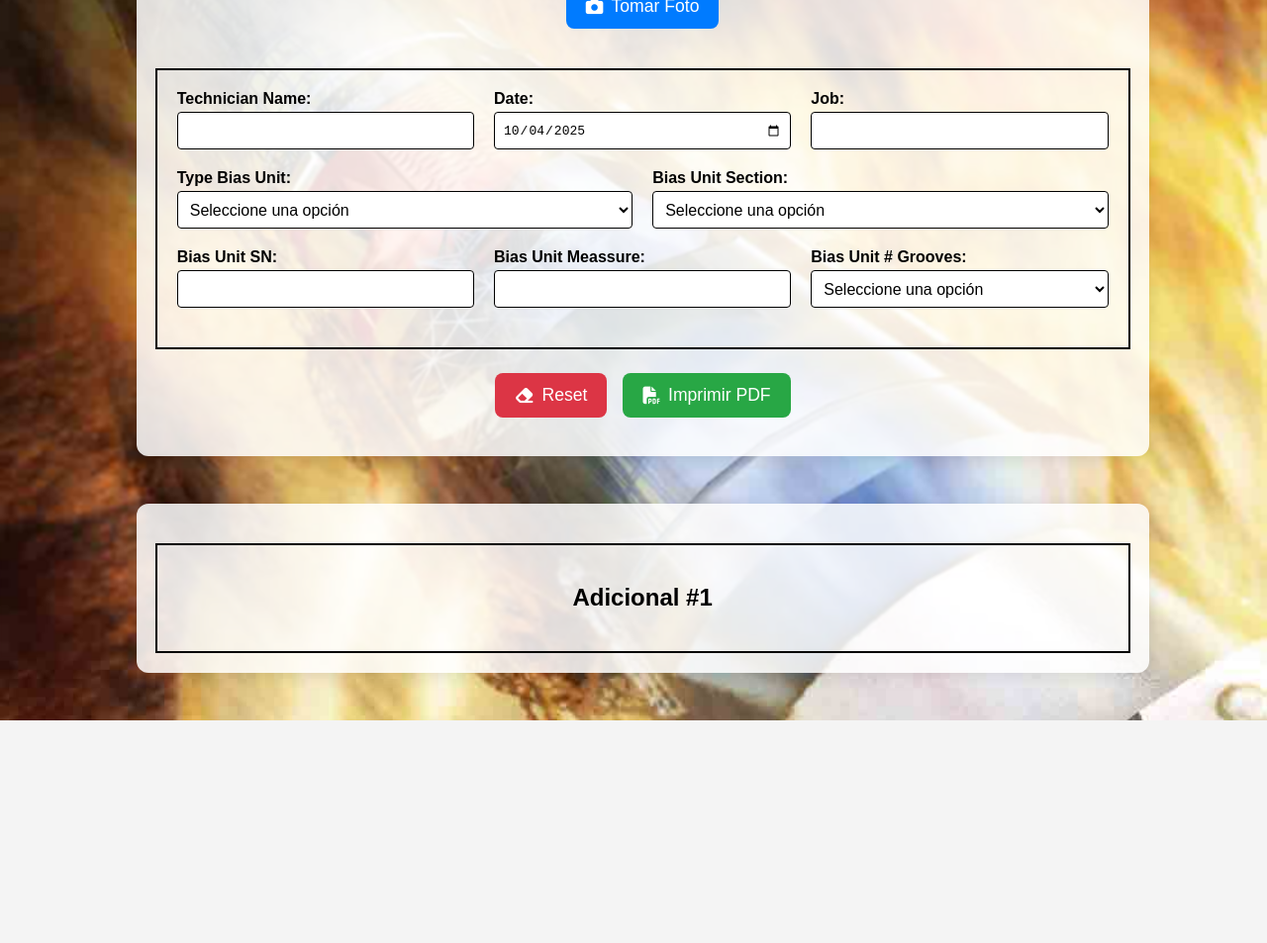
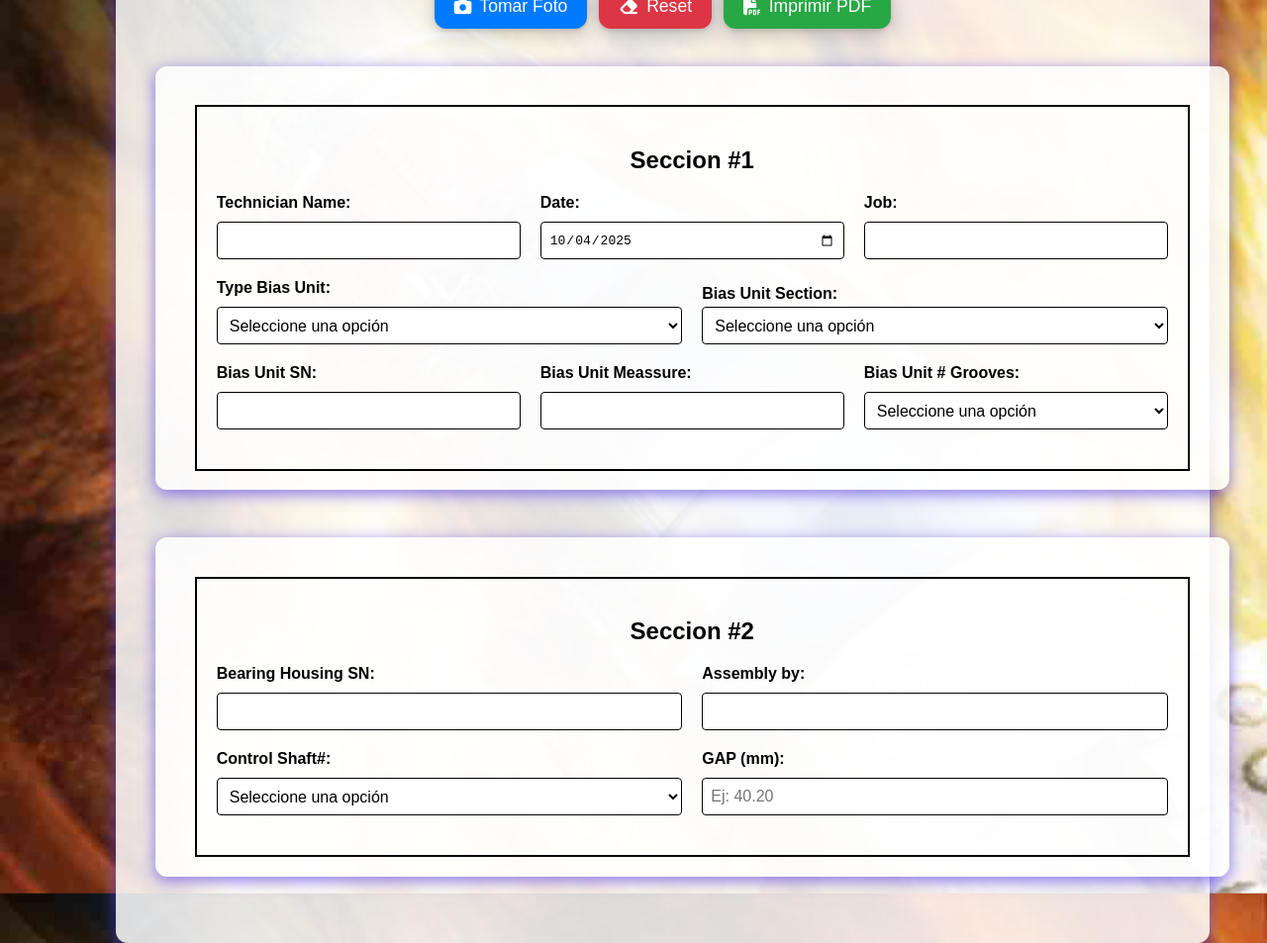
Before and after one commit to Erikchavez1102/Build-Sheet-Power-Drive-Orbit, a plain HTML site: page index.html in a window 1280 px wide. Shown: the part 135-1088 px from the top of the page at 99% size. Before the commit the page ends 863 px from the top, so only its background shows below. Drawn offline with Linux system fonts and the light colour scheme.

```diff
--- a/index.html
+++ b/index.html
@@ -16,13 +16,23 @@
                     <img src="image/SLB_Logo_2022.svg.png" alt="SLB Logo" class="slb-logo">
                     <h1>POWER DRIVE ORBIT BUILD SHEET</h1>
                 </div>
-                <button class="camera-btn" onclick="document.getElementById('photo-input').click()">
+                <div class="button-row">
+                    <button class="camera-btn" onclick="document.getElementById('photo-input').click()" type="button">
                         <i class="fa-solid fa-camera"></i> Tomar Foto
                     </button>
+                    <button type="reset" class="camera-btn" style="background:#dc3545;" form="build-sheet-form">
+                        <i class="fa-solid fa-eraser"></i> Reset
+                    </button>
+                    <button type="button" class="camera-btn" style="background:#28a745;" onclick="window.print();">
+                        <i class="fa-solid fa-file-pdf"></i> Imprimir PDF
+                    </button>
+                </div>
                 <input type="file" id="photo-input" accept="image/*" capture="environment" style="display:none">
 
                 <form id="build-sheet-form">
+                    <div class="container">
                         <div class="form-section">
+                            <h2>Seccion #1</h2>
                             <!-- Ejemplo de fila de formulario -->
                             <div class="form-row">
                                 <div class="form-group">
@@ -90,22 +100,41 @@
                             </div>
                             <!-- Puedes agregar más filas y campos aquí según tus necesidades -->
                         </div>
-                    <div class="form-actions">
-                        <button type="reset" class="camera-btn" style="background:#dc3545;">
-                            <i class="fa-solid fa-eraser"></i> Reset
-                        </button>
-                        <button type="button" class="camera-btn" style="background:#28a745;" onclick="window.print();">
-                            <i class="fa-solid fa-file-pdf"></i> Imprimir PDF
-                        </button>
+                    </div>
+                    <div class="container adicional" style="margin-top: 48px; margin-bottom: 48px;">
+                        <div class="form-section">
+                            <h2>Seccion #2</h2>
+                            <div class="form-row">
+                                <div class="form-group">
+                                    <label for="bearing-housing-sn">Bearing Housing SN:</label>
+                                    <input type="text" id="bearing-housing-sn" name="bearing-housing-sn">
+                                </div>
+                                <div class="form-group">
+                                    <label for="assembly-by">Assembly by:</label>
+                                    <input type="text" id="assembly-by" name="assembly-by">
+                                </div>
+                            </div>
+                            <div class="form-row">
+                                <div class="form-group">
+                                    <label for="control-shaft">Control Shaft#:</label>
+                                    <select id="control-shaft" name="control-shaft">
+                                        <option value="">Seleccione una opción</option>
+                                        <option value="TYPE 4">TYPE 4</option>
+                                        <option value="TYPE 5">TYPE 5</option>
+                                        <option value="TYPE 6">TYPE 6</option>
+                                        <option value="TYPE 7">TYPE 7</option>
+                                        <option value="TYPE 8">TYPE 8</option>
+                                    </select>
+                                </div>
+                                <div class="form-group">
+                                    <label for="gap">GAP (mm):</label>
+                                    <input type="number" step="0.01" id="gap" name="gap" placeholder="Ej: 40.20">
+                                </div>
+                            </div>
+                            <!-- Puedes agregar más box internos aquí -->
+                        </div>
                     </div>
                 </form>
-            </div>
-            <!-- Adicional #1 debajo del principal, con espacio -->
-            <div class="container" style="margin-top: 48px; margin-bottom: 48px;">
-                <div class="form-section">
-                    <h2>Adicional #1</h2>
-                    <!-- Agrega aquí los campos o contenido que necesites -->
-                </div>
             </div>
         </div>
     </div>
--- a/script.js
+++ b/script.js
@@ -18,4 +18,31 @@ document.addEventListener('DOMContentLoaded', (event) => {
 
     // Asigna la fecha formateada al valor del campo de entrada de fecha
     dateInput.value = formattedDate;
+
+
+    const gapInput = document.getElementById('gap');
+    const typeBiasUnit = document.getElementById('bias-unit-type');
+
+    function validateGap() {
+        const gapValue = parseFloat(gapInput.value);
+        const type = typeBiasUnit.value;
+        let inRange = false;
+
+        if (type === 'PDORB4') {
+            inRange = gapValue >= 32.10 && gapValue <= 32.50;
+        } else if (['PDORB6', 'PDORB8', 'PDORB12'].includes(type)) {
+            inRange = gapValue >= 40.10 && gapValue <= 40.50;
+        }
+
+        if (gapInput.value === '') {
+            gapInput.style.backgroundColor = '';
+        } else if (inRange) {
+            gapInput.style.backgroundColor = 'rgba(0, 255, 0, 0.2)';
+        } else {
+            gapInput.style.backgroundColor = 'rgba(255, 0, 0, 0.2)';
+        }
+    }
+
+    gapInput.addEventListener('input', validateGap);
+    typeBiasUnit.addEventListener('change', validateGap);
 });
--- a/style.css
+++ b/style.css
@@ -31,10 +31,11 @@ body::before {
     width: 98%;
     max-width: 1100px;
     background: rgba(255, 255, 255, 0.85);
-    padding: 1.2rem;         /* Reduce el padding para bajar la altura */
+    padding: 1.2rem 2.5rem;
     border-radius: 12px;
-    box-shadow: 0 4px 16px rgba(0,0,0,0.1);
-    text-align: center; /* Centra el texto del título */
+    box-shadow: 0 4px 16px rgba(81, 56, 226, 0.685);
+    text-align: center;
+    margin: 0 auto;
 }
 
 /* Header con logo y título */
@@ -112,6 +113,7 @@ label {
 /* Estilo para los campos de entrada de texto */
 input[type="text"],
 input[type="date"],
+input[type="number"],
 select {
     width: 100%;
     height: 38px;
@@ -121,7 +123,7 @@ select {
     box-sizing: border-box;
     font-size: 1em;
     background: #fff;
-    margin-top: 0;
+    margin-top: 6px;
 }
 
 /* Estilo para el botón de cámara */
@@ -130,23 +132,32 @@ select {
     color: #fff;
     border: none;
     padding: 12px 20px;
-    border-radius: 8px;
+    border-radius: 12px;
     font-size: 1.1em;
     cursor: pointer;
     margin-bottom: 20px;
     display: inline-flex;
     align-items: center;
     gap: 8px;
-    transition: background 0.2s;
+    transition:
+        background 0.2s,
+        box-shadow 0.2s,
+        transform 0.1s;
+    box-shadow: 0 6px 18px rgba(0,0,0,0.18), 0 1.5px 4px rgba(0,0,0,0.12);
+    position: relative;
+    z-index: 1;
 }
 
 .camera-btn:hover {
     background: #0056b3;
+    box-shadow: 0 4px 12px rgba(0,0,0,0.22), 0 1px 3px rgba(0,0,0,0.15);
+    transform: translateY(-2px) scale(1.03);
 }
 
-.camera-btn i {
-    font-size: 1em;
-    vertical-align: middle;
+.camera-btn:active {
+    background: #004080;
+    box-shadow: 0 2px 4px rgba(0,0,0,0.18), 0 0.5px 1px rgba(0,0,0,0.12);
+    transform: translateY(2px) scale(0.97);
 }
 
 /* Ajuste para Bias Unit Section */
@@ -192,9 +203,10 @@ select {
 @media (max-width: 800px) {
     .main-layout {
         display: flex;
-        flex-direction: column !important;
-        gap: 0 !important;
-        align-items: stretch !important;
+        flex-direction: row;
+        align-items: flex-start;
+        gap: 40px;
+        justify-content: flex-start; /* Cambia de center a flex-start para alinear a la izquierda */
     }
     .container {
         max-width: 98vw;
@@ -237,6 +249,7 @@ select {
     }
     input[type="text"],
     input[type="date"],
+    input[type="number"],
     select {
         width: 100%;
         min-width: 0;
@@ -268,3 +281,11 @@ select {
     gap: 16px;
     justify-content: center;
 }
+
+.button-row {
+    display: flex;
+    gap: 12px;
+    margin-bottom: 18px;
+    justify-content: center;
+    flex-wrap: wrap;
+}
```
Lines whose indentation alone changed are shown as unchanged.
